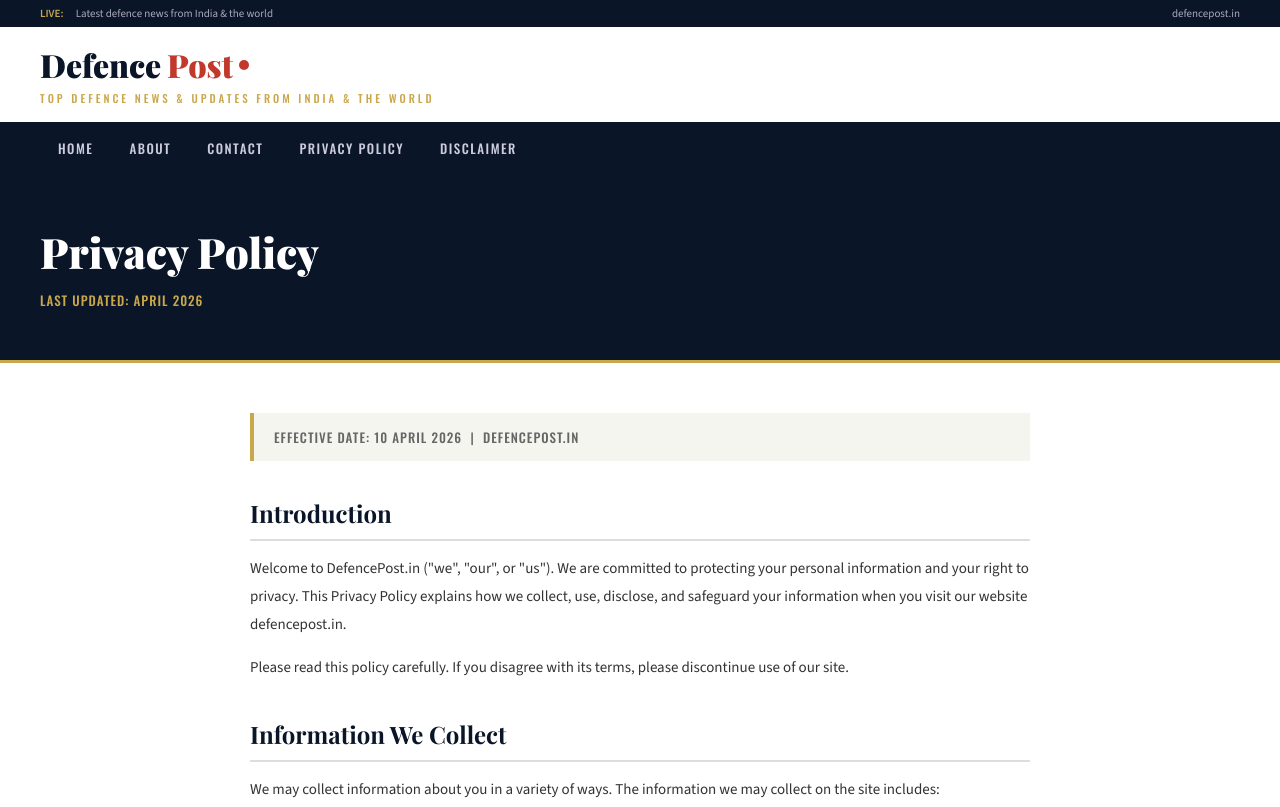
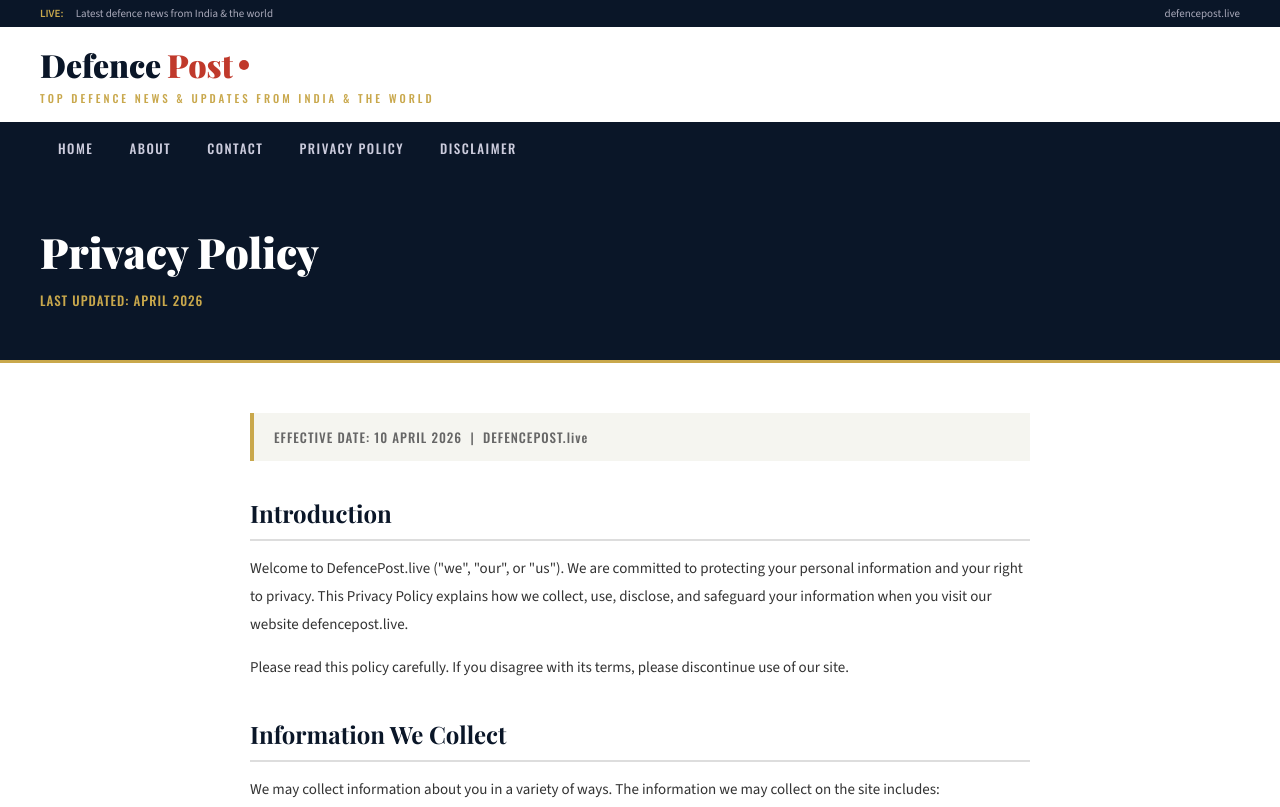
Before and after one commit to Kartik-99999/defence_post, a website: page public/privacy-policy.html in a window 1280 px wide. Shown: the top 807 px of the page. Drawn offline with nearby package versions, Linux system fonts and the light colour scheme.

Commit message:
Update privacy policy references from defencepost.in to defencepost.live

```diff
--- a/public/privacy-policy.html
+++ b/public/privacy-policy.html
@@ -3,8 +3,8 @@
 <head>
   <meta charset="UTF-8"/>
   <meta name="viewport" content="width=device-width,initial-scale=1.0"/>
-  <title>Privacy Policy — DefencePost.in</title>
-  <meta name="description" content="Privacy Policy for DefencePost.in — India's independent defence journalism platform."/>
+  <title>Privacy Policy — DefencePost.live</title>
+  <meta name="description" content="Privacy Policy for DefencePost.live — India's independent defence journalism platform."/>
   <link href="https://fonts.googleapis.com/css2?family=Playfair+Display:wght@700;900&family=Source+Sans+3:wght@400;500;600&family=Oswald:wght@500;600&display=swap" rel="stylesheet"/>
   <style>
     *{box-sizing:border-box;margin:0;padding:0}
@@ -63,7 +63,7 @@
 
 <div class="topbar">
   <div><span class="ticker">LIVE:</span> Latest defence news from India &amp; the world</div>
-  <div>defencepost.in</div>
+  <div>defencepost.live</div>
 </div>
 
 <div class="header">
@@ -89,10 +89,10 @@
 </div>
 
 <div class="content">
-  <div class="last-updated">EFFECTIVE DATE: 10 APRIL 2026 &nbsp;|&nbsp; DEFENCEPOST.IN</div>
+  <div class="last-updated">EFFECTIVE DATE: 10 APRIL 2026 &nbsp;|&nbsp; DEFENCEPOST.live</div>
 
   <h2>Introduction</h2>
-  <p>Welcome to DefencePost.in ("we", "our", or "us"). We are committed to protecting your personal information and your right to privacy. This Privacy Policy explains how we collect, use, disclose, and safeguard your information when you visit our website defencepost.in.</p>
+  <p>Welcome to DefencePost.live ("we", "our", or "us"). We are committed to protecting your personal information and your right to privacy. This Privacy Policy explains how we collect, use, disclose, and safeguard your information when you visit our website defencepost.live.</p>
   <p>Please read this policy carefully. If you disagree with its terms, please discontinue use of our site.</p>
 
   <h2>Information We Collect</h2>
@@ -162,8 +162,8 @@
   <h2>Contact Us</h2>
   <p>If you have any questions about this Privacy Policy, please contact us:</p>
   <ul>
-    <li>Email: <a href="mailto:contact@defencepost.in">contact@defencepost.in</a></li>
-    <li>Website: <a href="https://defencepost.in/contact.html">defencepost.in/contact.html</a></li>
+    <li>Email: <a href="mailto:contact@defencepost.live">contact@defencepost.live</a></li>
+    <li>Website: <a href="https://defencepost.live/contact.html">defencepost.live/contact.html</a></li>
   </ul>
 </div>
 
@@ -176,7 +176,7 @@
     <a href="/privacy-policy.html">Privacy Policy</a>
     <a href="/disclaimer.html">Disclaimer</a>
   </div>
-  <div class="footer-bottom">© 2026 DefencePost.in — All rights reserved. Independent Defence Journalism from India.</div>
+  <div class="footer-bottom">© 2026 DefencePost.live — All rights reserved. Independent Defence Journalism from India.</div>
 </div>
 
 </body>
```
